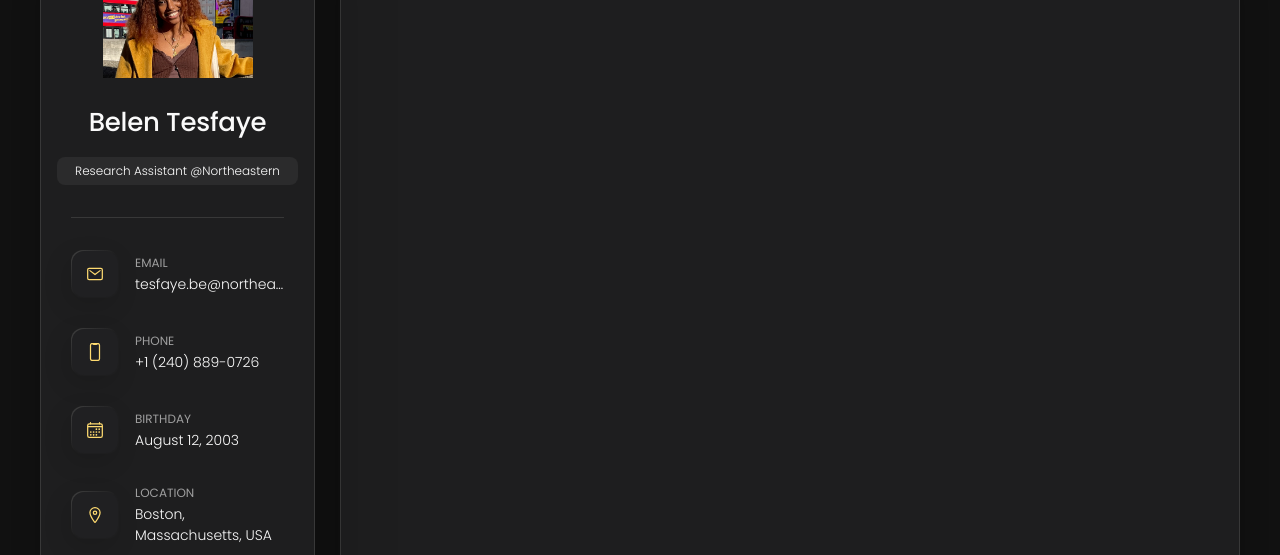
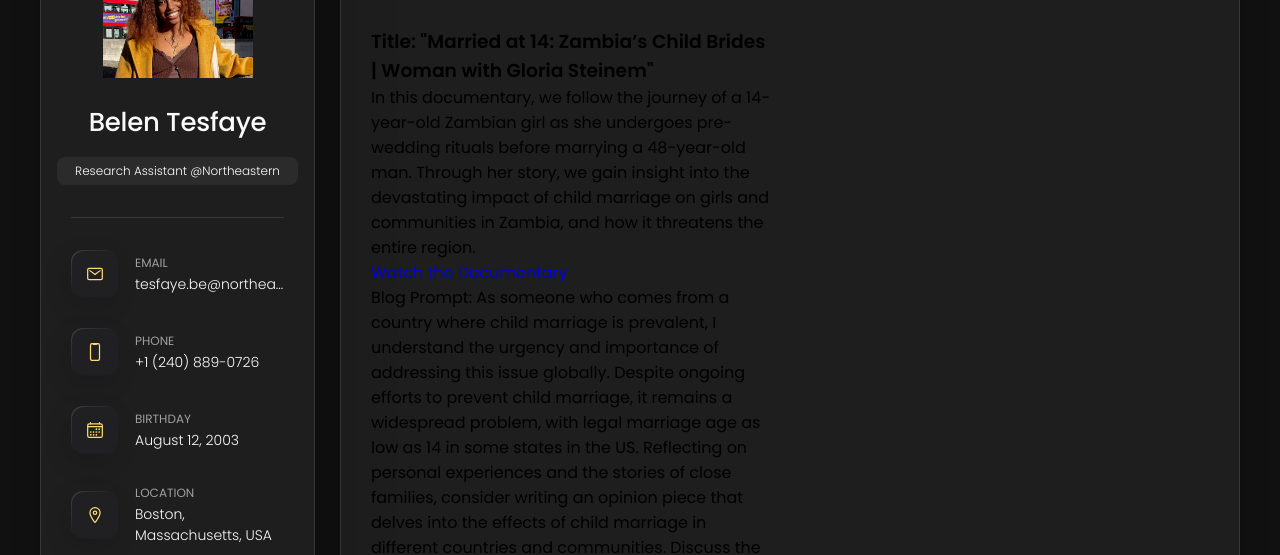
Before and after one commit to belentesfaye/belentesfaye.github.io, a plain HTML site: page index.html in a window 1280 px wide. Both pictures are taken after a click on the button "Blog". Shown: the part 162-717 px from the top of the page. Drawn offline with nearby package versions, Linux system fonts and the light colour scheme.

Commit message:
Update index.html

```diff
--- a/index.html
+++ b/index.html
@@ -649,20 +649,22 @@
         - #BLOG
       -->
 
-      <article class="blog" data-page="blog">
+     <article class="blog" data-page="blog">
+  <header>
+    <h2 class="h2 article-title">Blog</h2>
+  </header>
+  <section class="blog-posts">
+    <ul class="blog-posts-list">
+      <li class="blog-post">
+        <h3 class="blog-post-title">Title: "Married at 14: Zambia’s Child Brides | Woman with Gloria Steinem"</h3>
+        <p class="blog-post-summary">In this documentary, we follow the journey of a 14-year-old Zambian girl as she undergoes pre-wedding rituals before marrying a 48-year-old man. Through her story, we gain insight into the devastating impact of child marriage on girls and communities in Zambia, and how it threatens the entire region.</p>
+        <a href="https://www.youtube.com/watch?v=dRiAnrfX3Io" class="blog-post-link">Watch the Documentary</a>
+        <p class="blog-post-prompt">Blog Prompt: As someone who comes from a country where child marriage is prevalent, I understand the urgency and importance of addressing this issue globally. Despite ongoing efforts to prevent child marriage, it remains a widespread problem, with legal marriage age as low as 14 in some states in the US. Reflecting on personal experiences and the stories of close families, consider writing an opinion piece that delves into the effects of child marriage in different countries and communities. Discuss the changes in societal views towards child marriage, and explore potential solutions to combat this form of child abuse and protect the rights of children and women worldwide. Your piece could serve as a powerful advocacy tool to raise awareness and inspire action towards ending child marriage globally.</p>
+      </li>
+    </ul>
+  </section>
+</article>
 
-        <header>
-          <h2 class="h2 article-title">Blog</h2>
-        </header>
-
-        <section class="blog-posts">
-
-          <ul class="blog-posts-list">
-
-
-        </section>
-
-      </article>
 
 
 
```
